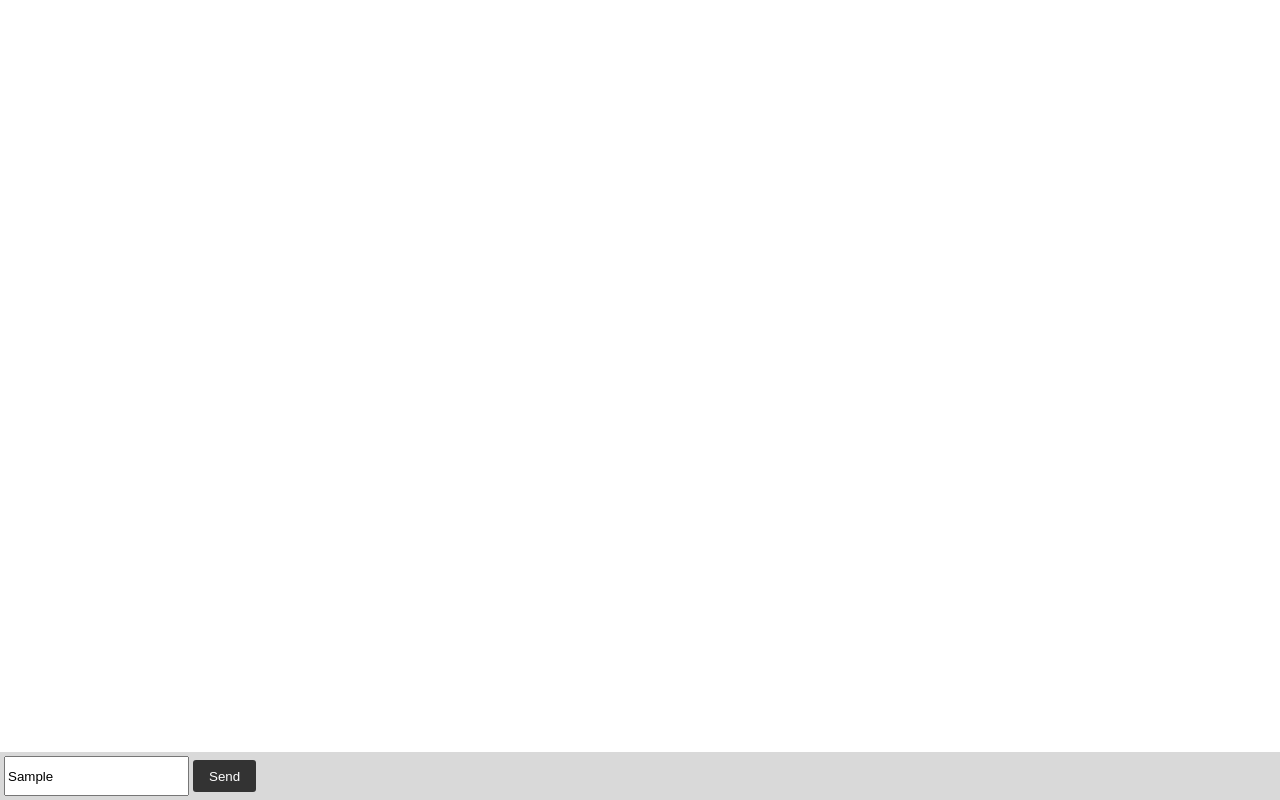
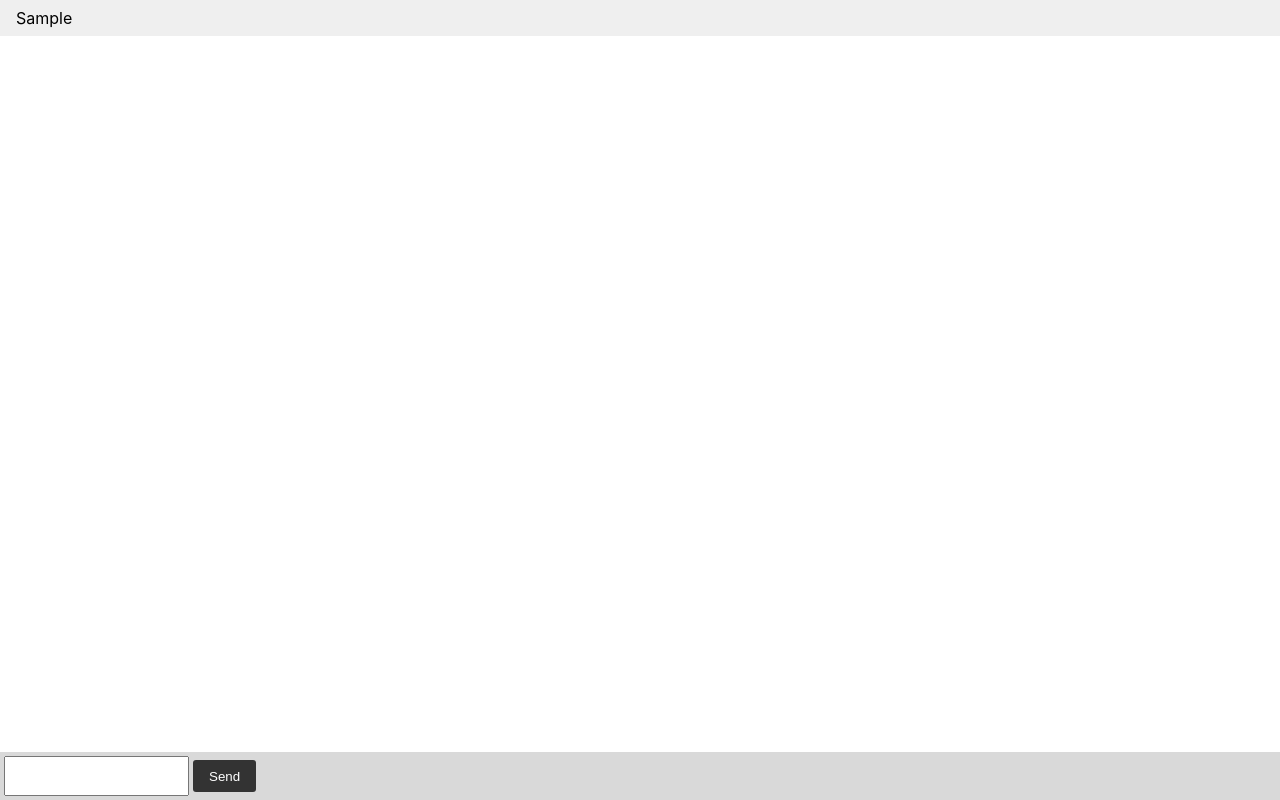
Before and after one commit to tgeby0/reactive-programming-demo, a website built with Vite: page index.html in a window 1280 px wide. Both pictures are taken after typing "Sample" into the empty fields and a click on the button "Send". Built offline with nearby package versions, Linux system fonts and the light colour scheme.

Commit message:
Basic send message framework

```diff
--- a/index.html
+++ b/index.html
@@ -3,7 +3,6 @@
   <head>
     <meta name="viewport" content="width=device-width,initial-scale=1.0">
     <title>Socket.IO chat</title>
-    <script src="script.js" defer></script>
     <style>
       body { margin: 0; padding-bottom: 3rem; font-family: -apple-system, BlinkMacSystemFont, "Segoe UI", Roboto, Helvetica, Arial, sans-serif; }
 
--- a/package.json
+++ b/package.json
@@ -22,10 +22,11 @@
   "dependencies": {
     "dotenv": "^16.4.5",
     "express": "^4.21.1",
+    "rxjs": "^7.8.1",
     "socket.io": "^4.8.0",
     "socket.io-client": "^4.8.0",
+    "tsx": "^4.19.1",
     "typescript": "^5.6.3",
-    "tsx": "^4.19.1",
     "vite-express": "^0.19.0"
   },
   "devDependencies": {
--- a/src/client/main.ts
+++ b/src/client/main.ts
@@ -1,4 +1,17 @@
-document.getElementById("form")!.onsubmit = (e) => {
+import {sendMessage} from "./messages";
+
+document.getElementById("form")!.onsubmit = async (e) => {
+    // Prevent the form from refreshing the page
     e.preventDefault();
-    console.log("hello");
+
+    // Get the message box's text
+    const messageInput: HTMLInputElement = ((e.currentTarget as HTMLFormElement).querySelector('input[name="message"]')!);
+    const message = messageInput.value;
+
+    // Send the message
+    await sendMessage({data: message, action: "sent", timestamp: new Date()});
+
+    // Clear the message box's input
+    messageInput.value = "";
+
 }
--- a/src/client/messages.ts
+++ b/src/client/messages.ts
@@ -1,7 +1,26 @@
-export const sentMessages: string[] = [];
+import {BehaviorSubject} from "rxjs";
 
-export const sendMessage = (message: string): void => {
-    sentMessages.push(message);
+interface Message {
+    data: string;
+    timestamp: Date;
+    action: "sent" | "received";
+}
+
+// Create an observer on the array of messages
+const messages = new BehaviorSubject([] as Message[]);
+
+// Update the displayed list of messages whenever a new message is sent or received
+messages.subscribe(updatedMessages => {
+    let content = ``;
+    updatedMessages.forEach((message) => {content = content + `<li>${message.data}</li>`});
+
+    document.getElementById("messages")!.innerHTML = content;
+})
+
+// Store the inputted message in the message array and then dispatch it to the websocket
+export const sendMessage =  async (message: Message): Promise<void> => {
+    const current = messages.getValue();
+    messages.next([...current, message])
 
     // TODO: notify websocket of message
 }
--- a/src/server/main.ts
+++ b/src/server/main.ts
@@ -18,7 +18,7 @@ app.get('/', (req, res) => {
     res.sendFile(join(process.cwd(), 'index.html'));
 });
 
-ViteExpress.listen(app, 3000, () => {
+ViteExpress.listen(app, 3006, () => {
     console.log('Server is running on http://localhost:3000/');
 });
 
```
Also changed, not shown: 1 other file.
